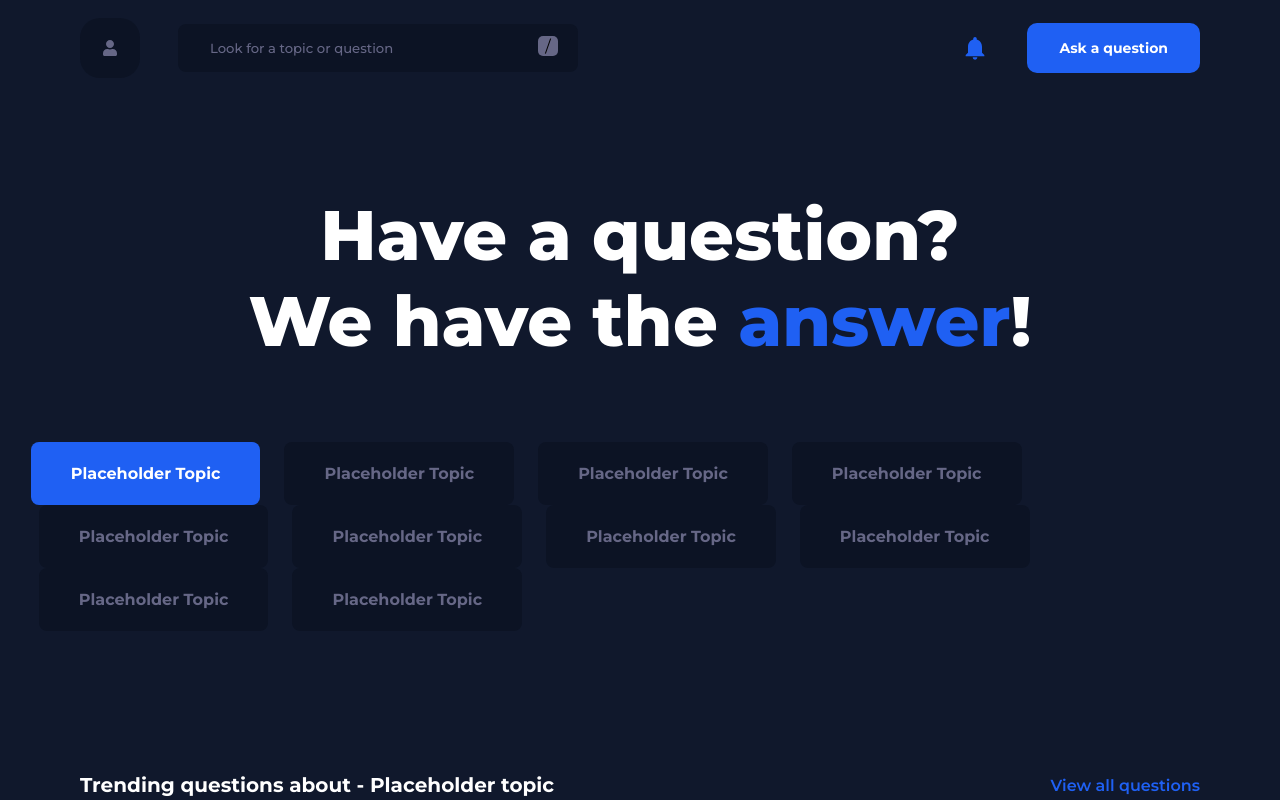
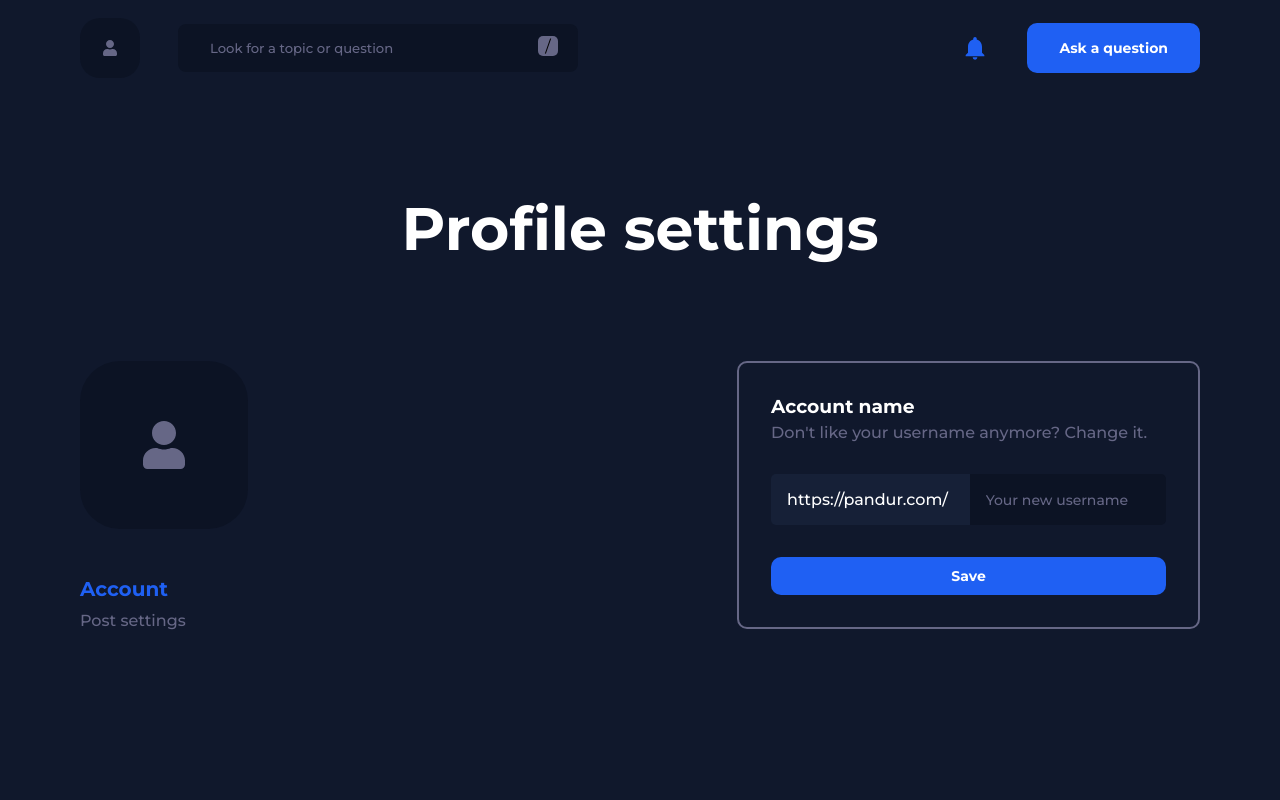
Before and after one commit to fgouvea10/pandur, a Next.js app: page / in a window 1280 px wide. Shown: the top 800 px of the page. Built offline with nearby package versions, Linux system fonts and the light colour scheme.

Commit message:
feature: create profile screen

```diff
--- /dev/null
+++ b/src/pages/[...profile].tsx
@@ -0,0 +1,60 @@
+import React from 'react';
+import { FaUser } from 'react-icons/fa';
+
+import Head from 'next/head';
+import {
+  Header,
+  Section,
+  AccountContainer,
+  ProfilePicture,
+  ItemsContainer,
+  Item,
+  CardsContainer,
+  Card,
+  CardHeader,
+  InputContainer,
+  CardFooter,
+} from 'styles/profile';
+
+export default function Profile() {
+  return (
+    <>
+      <Head>
+        <title>Felipe Gouvea - Pandur</title>
+      </Head>
+
+      <Header>Profile settings</Header>
+
+      <Section>
+        <AccountContainer>
+          <ProfilePicture className="vh_center">
+            <FaUser />
+          </ProfilePicture>
+
+          <ItemsContainer>
+            <Item className="active">Account</Item>
+            <Item>Post settings</Item>
+          </ItemsContainer>
+        </AccountContainer>
+
+        <CardsContainer>
+          <Card>
+            <CardHeader>
+              <h3>Account name</h3>
+              <span>Don{"'"}t like your username anymore? Change it.</span>
+            </CardHeader>
+
+            <InputContainer>
+              <div>https://pandur.com/</div>
+              <input type="text" placeholder="Your new username" />
+            </InputContainer>
+
+            <CardFooter>
+              <button type="button">Save</button>
+            </CardFooter>
+          </Card>
+        </CardsContainer>
+      </Section>
+    </>
+  );
+}
--- a/src/pages/_app.tsx
+++ b/src/pages/_app.tsx
@@ -1,9 +1,11 @@
+import Navbar from 'components/Navbar';
 import type { AppProps } from 'next/app';
 import { GlobalStyle } from 'styles/globals';
 
 function MyApp({ Component, pageProps }: AppProps) {
   return (
     <>
+      <Navbar />
       <GlobalStyle />
       <Component {...pageProps} />
     </>
--- a/src/pages/index.tsx
+++ b/src/pages/index.tsx
@@ -16,8 +16,6 @@ const Home: NextPage = () => {
           content="Discuss random topics with people all over the world!"
         />
       </Head>
-
-      <Navbar />
 
       <main>
         <Hero>
--- a/src/styles/home.ts
+++ b/src/styles/home.ts
@@ -38,6 +38,10 @@ export const QuestionsContainer = styled.section`
     color: ${base_color};
     font-size: 1rem;
     font-weight: 600;
+
+    @media (max-width: 768px) {
+      text-align: right;
+    }
   }
 
   @media (max-width: 1120px) {
--- /dev/null
+++ b/src/styles/profile.ts
@@ -0,0 +1,154 @@
+import styled from 'styled-components';
+
+import {
+  base_color,
+  base_text,
+  body_background_secondary,
+  body_background_tertiary,
+  white,
+} from './colors';
+
+export const Header = styled.div`
+  width: 100%;
+  display: flex;
+  align-items: center;
+  justify-content: center;
+  text-align: center;
+  font-size: 60px;
+  color: ${white};
+  margin-top: 6rem;
+  font-weight: 700;
+`;
+
+export const Section = styled.div`
+  width: 100%;
+  max-width: 1120px;
+  display: flex;
+  align-items: flex-start;
+  justify-content: space-between;
+  margin: 0 auto;
+  margin-top: 6rem;
+
+  @media (max-width: 1120px) {
+    padding: 0 2rem;
+  }
+
+  @media (max-width: 768px) {
+    flex-direction: column;
+    align-items: center;
+    justify-content: center;
+  }
+`;
+
+export const AccountContainer = styled.div`
+  display: flex;
+  flex-direction: column;
+
+  @media (max-width: 768px) {
+    margin-bottom: 3rem;
+    text-align: center;
+  }
+`;
+
+export const ProfilePicture = styled.div`
+  width: 168px;
+  height: 168px;
+  border-radius: 40px;
+  background: ${body_background_tertiary};
+
+  svg {
+    font-size: 3rem;
+    color: ${base_text};
+  }
+`;
+
+export const ItemsContainer = styled.ul`
+  margin-top: 3rem;
+`;
+export const Item = styled.li`
+  color: ${base_text};
+  font-weight: 500;
+
+  & + & {
+    margin-top: 10px;
+  }
+
+  &.active {
+    font-size: 1.25rem;
+    color: ${base_color};
+    font-weight: 700;
+  }
+`;
+
+export const CardsContainer = styled.div``;
+
+export const Card = styled.div`
+  padding: 2rem 2rem;
+  border: 2px solid ${base_text};
+  border-radius: 10px;
+  position: relative;
+`;
+
+export const CardHeader = styled.div`
+  display: flex;
+  flex-direction: column;
+
+  h3 {
+    color: ${white};
+  }
+
+  span {
+    margin-top: 5px;
+    color: ${base_text};
+    font-weight: 500;
+  }
+`;
+
+export const InputContainer = styled.div`
+  margin-top: 2rem;
+  display: flex;
+
+  div {
+    padding: 1rem 1rem;
+    width: clamp(200px, 50%, 200px);
+    background: ${body_background_secondary};
+    border-radius: 5px 0 0 5px;
+    color: ${white};
+    font-weight: 500;
+  }
+
+  input {
+    padding: 1rem 1rem;
+    width: clamp(100px, 50%, 400px);
+    background: ${body_background_tertiary};
+    border-radius: 0 5px 5px 0;
+    color: ${white};
+    font-weight: 500;
+    font-size: 14px;
+    border: none;
+
+    &::placeholder {
+      color: ${base_text};
+    }
+  }
+`;
+
+export const CardFooter = styled.div`
+  width: 100%;
+  margin-top: 2rem;
+
+  button {
+    width: 100%;
+    background: ${base_color};
+    padding: 0.625rem 1.5rem;
+    color: ${white};
+    font-weight: 700;
+    font-size: 0.875rem;
+    border-radius: 0.625rem;
+    transition: filter 0.2s;
+
+    &:hover {
+      filter: opacity(0.9);
+    }
+  }
+`;
```
